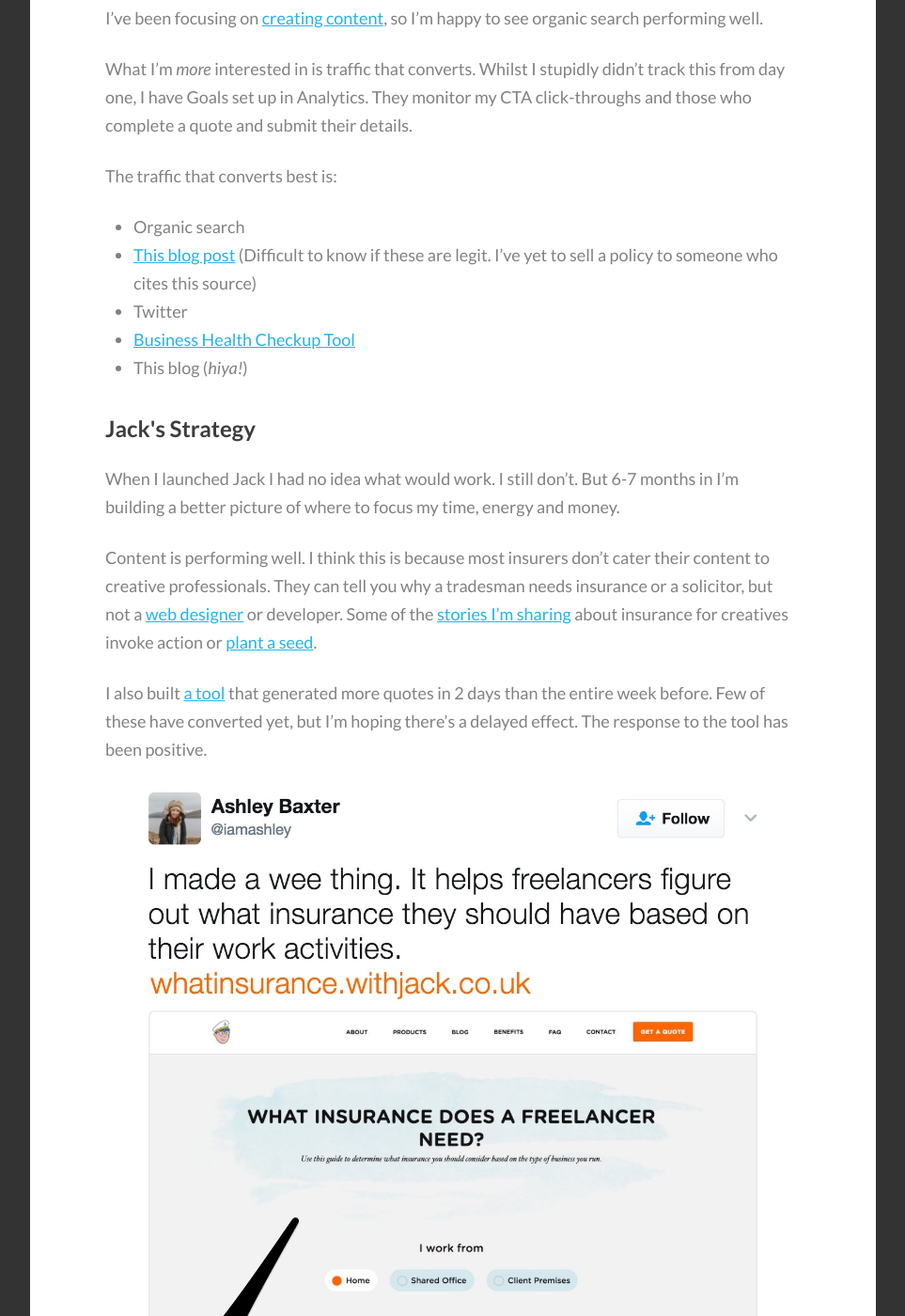
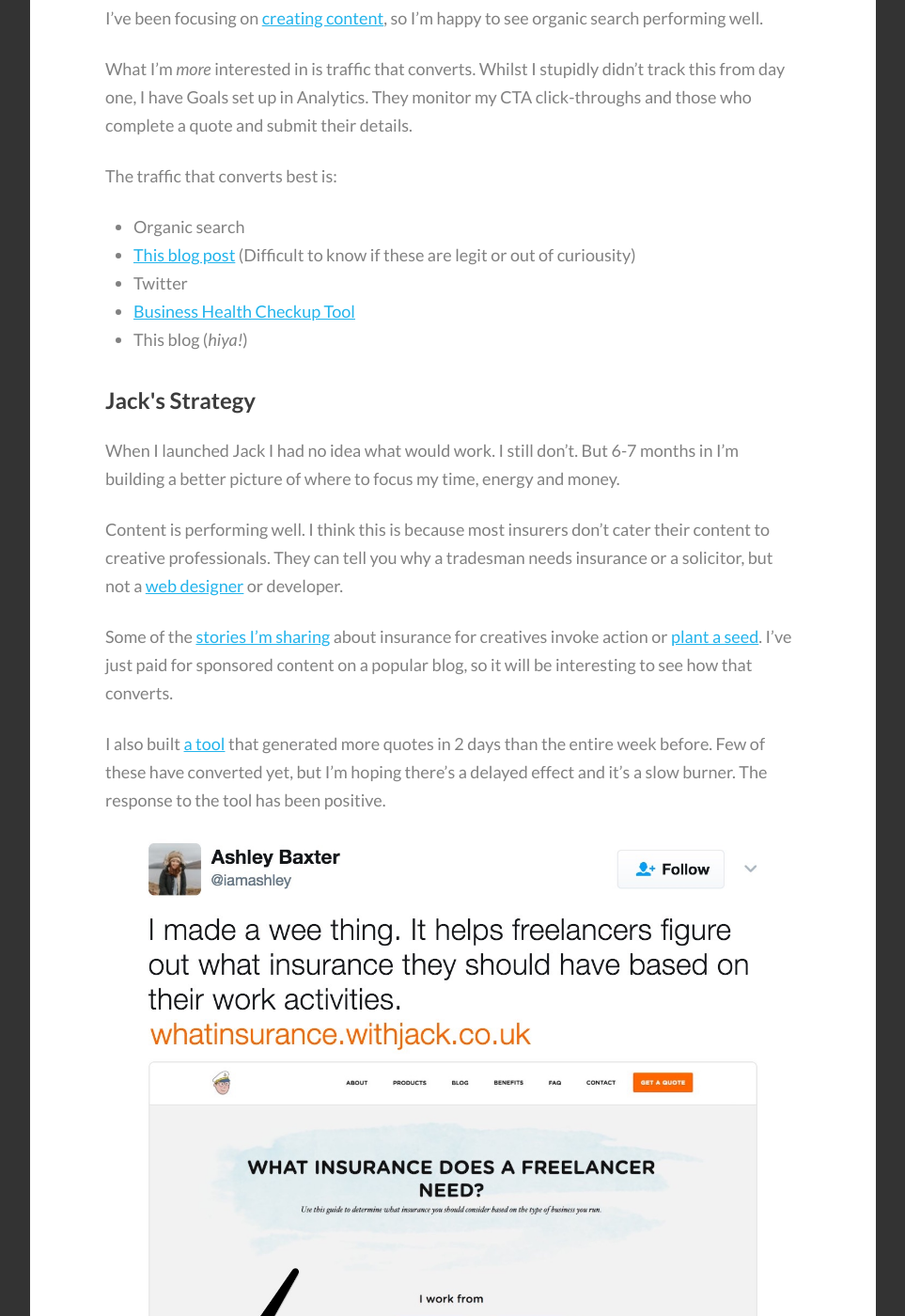
Before and after one commit to ashleybaxter/iamashley, a Jekyll site: the page built from _posts/2017-03-27-a-look-at-jacks-figures-7-months-in.markdown, in a window 1280 px wide and 1400 px high, scrolled down 2381 px. Shown: the whole window at 94% size, without its empty margins (8-971 px from the left). Built offline with Jekyll 4.4.1, drawn with Linux system fonts in a browser that asks for light colours; some web fonts are replaced; some of the changed text lies outside the part shown.

Commit message:
Improved formatting of last blog post

```diff
--- a/_posts/2017-03-27-a-look-at-jacks-figures-7-months-in.markdown
+++ b/_posts/2017-03-27-a-look-at-jacks-figures-7-months-in.markdown
@@ -60,7 +60,7 @@
 The traffic that converts best is:
 
 * Organic search
-* <a href="https://blog.prototypr.io/the-future-of-web-forms-4578485e1461#.hxsjcd77p">This blog post</a> (Difficult to know if these are legit. I've yet to sell a policy to someone who cites this source)
+* <a href="https://blog.prototypr.io/the-future-of-web-forms-4578485e1461#.hxsjcd77p">This blog post</a> (Difficult to know if these are legit or out of curiousity)
 * Twitter
 * <a href="http://checkup.withjack.co.uk/">Business Health Checkup Tool</a>
 * This blog (_hiya!_)
@@ -69,10 +69,14 @@
 
 When I launched Jack I had no idea what would work. I still don't. But 6-7 months in I'm building a better picture of where to focus my time, energy and money.
 
-Content is performing well. I think this is because most insurers don't cater their content to creative professionals. They can tell you why a tradesman needs insurance or a solicitor, but not a <a href="https://withjack.co.uk/insurance-for-web-designers/">web designer</a> or developer. Some of the <a href="https://withjack.co.uk/insurance/2017/03/21/4-horror-stories-about-creative-businesses-that-should-have-had-insurance.html">stories I'm sharing</a> about insurance for creatives invoke action or <a href="https://withjack.co.uk/insurance/2017/01/18/planting-the-insurance-seed.html">plant a seed</a>.
+Content is performing well. I think this is because most insurers don't cater their content to creative professionals. They can tell you why a tradesman needs insurance or a solicitor, but not a <a href="https://withjack.co.uk/insurance-for-web-designers/">web designer</a> or developer.
 
-I also built <a href="https://whatinsurance.withjack.co.uk">a tool</a> that generated more quotes in 2 days than the entire week before. Few of these have converted yet, but I'm hoping there's a delayed effect. The response to the tool has been positive.
+Some of the <a href="https://withjack.co.uk/insurance/2017/03/21/4-horror-stories-about-creative-businesses-that-should-have-had-insurance.html">stories I'm sharing</a> about insurance for creatives invoke action or <a href="https://withjack.co.uk/insurance/2017/01/18/planting-the-insurance-seed.html">plant a seed</a>. I've just paid for sponsored content on a popular blog, so it will be interesting to see how that converts.
+
+I also built <a href="https://whatinsurance.withjack.co.uk">a tool</a> that generated more quotes in 2 days than the entire week before. Few of these have converted yet, but I'm hoping there's a delayed effect and it's a slow burner. The response to the tool has been positive.
 
 ![Check out those RT's!](http://iamashley.co.uk/images/posts/twitter_tool_reaction.jpg)
 
-As the months progress, I'm hoping less of my marketing will be guesswork and more decisions will be informed by analytics and data. Something tells me, though, that it doesn't matter if you're 7 months or 7 years in—marketing is largely about guesswork!
+As the months progress, I'm hoping less of my marketing will be guesswork and more decisions will be informed by data.
+
+Something tells me, however, that it doesn't matter if you're 7 months or 7 years in—marketing is a constant experiment and full of surprises.
```
